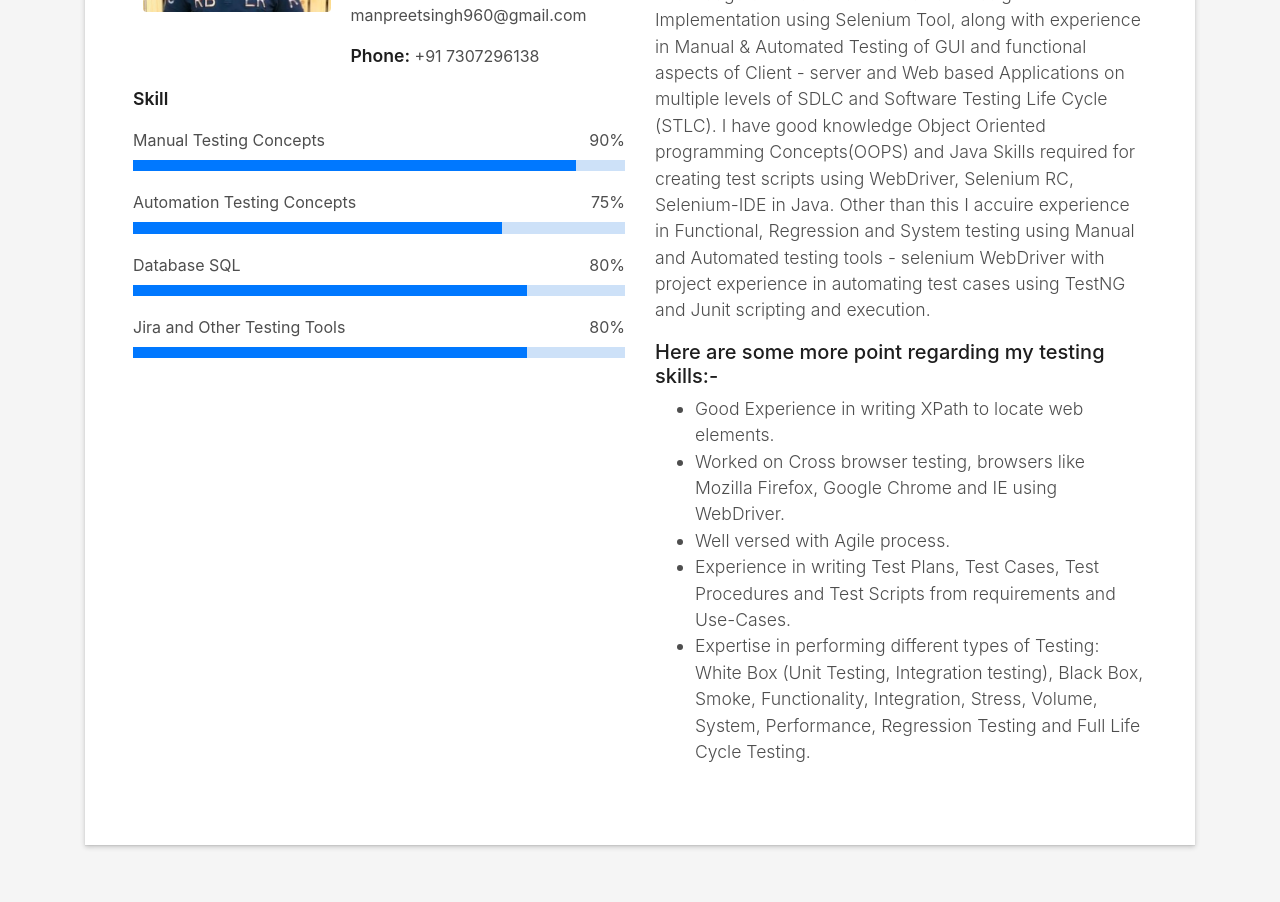
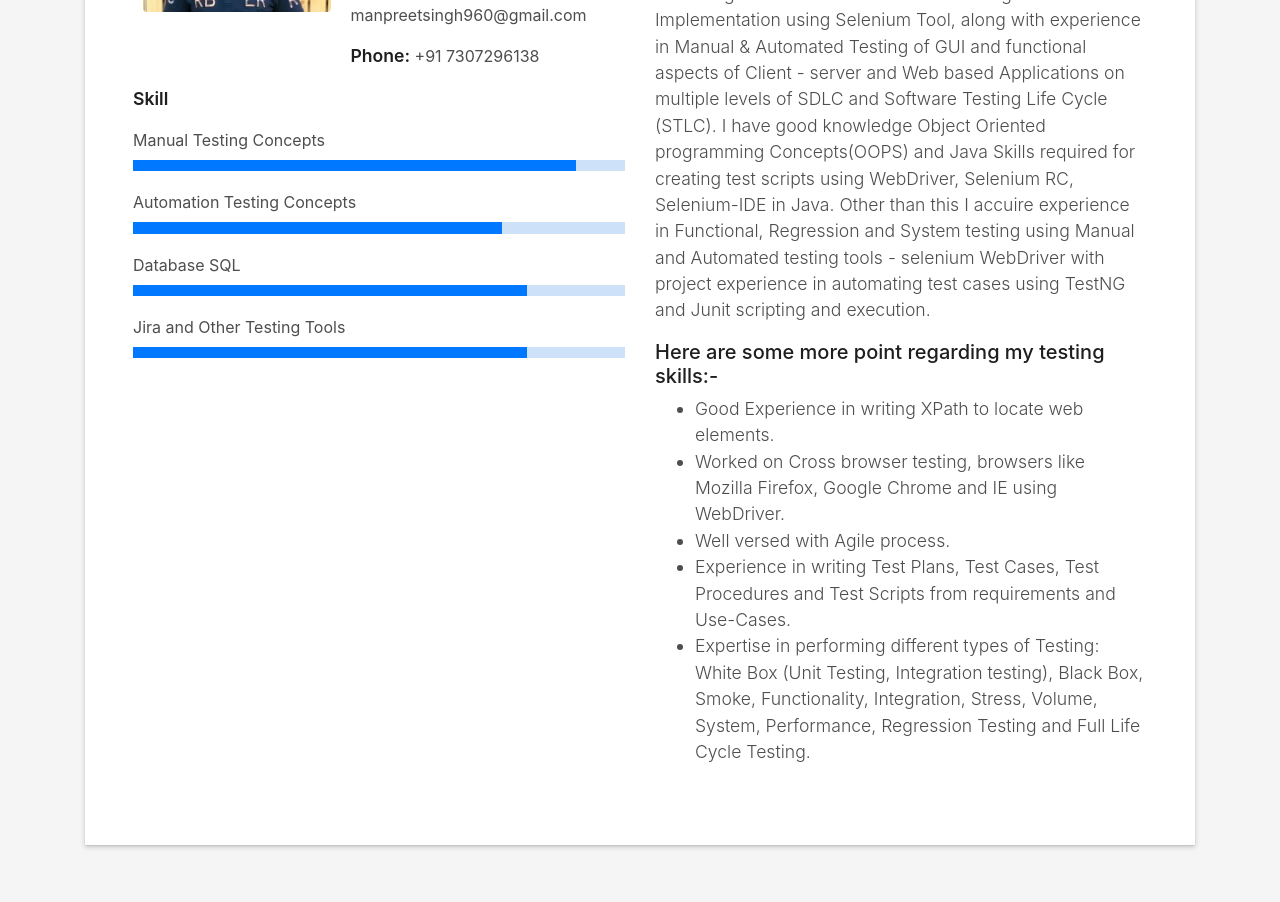
Before and after one commit to manpreet-960/manpreetportfolio, a plain HTML site: page index.html in a window 1280 px wide. Shown: the part 1060-1962 px from the top of the page. Drawn offline with Linux system fonts and the light colour scheme; files whose address does not match are found by name.

Commit message:
percentage remove

```diff
--- a/index.html
+++ b/index.html
@@ -121,22 +121,22 @@
                 </div>
                 <div class="skill-mf">
                   <p class="title-s">Skill</p>
-                  <span>Manual Testing Concepts</span> <span class="pull-right">90%</span>
+                  <span>Manual Testing Concepts</span>
                   <div class="progress">
                     <div class="progress-bar" role="progressbar" style="width: 90%;" aria-valuenow="90" aria-valuemin="0"
                       aria-valuemax="100"></div>
                   </div>
-                  <span>Automation Testing Concepts</span> <span class="pull-right">75%</span>
+                  <span>Automation Testing Concepts</span>
                   <div class="progress">
                     <div class="progress-bar" role="progressbar" style="width: 75%" aria-valuenow="75" aria-valuemin="0"
                       aria-valuemax="100"></div>
                   </div>
-                  <span>Database SQL</span> <span class="pull-right">80%</span>
+                  <span>Database SQL</span>
                   <div class="progress">
                     <div class="progress-bar" role="progressbar" style="width: 80%" aria-valuenow="80" aria-valuemin="0"
                       aria-valuemax="100"></div>
                   </div>
-                  <span>Jira and Other Testing Tools</span> <span class="pull-right">80%</span>
+                  <span>Jira and Other Testing Tools</span>
                   <div class="progress">
                     <div class="progress-bar" role="progressbar" style="width: 80%" aria-valuenow="80" aria-valuemin="0"
                       aria-valuemax="100"></div>
```
